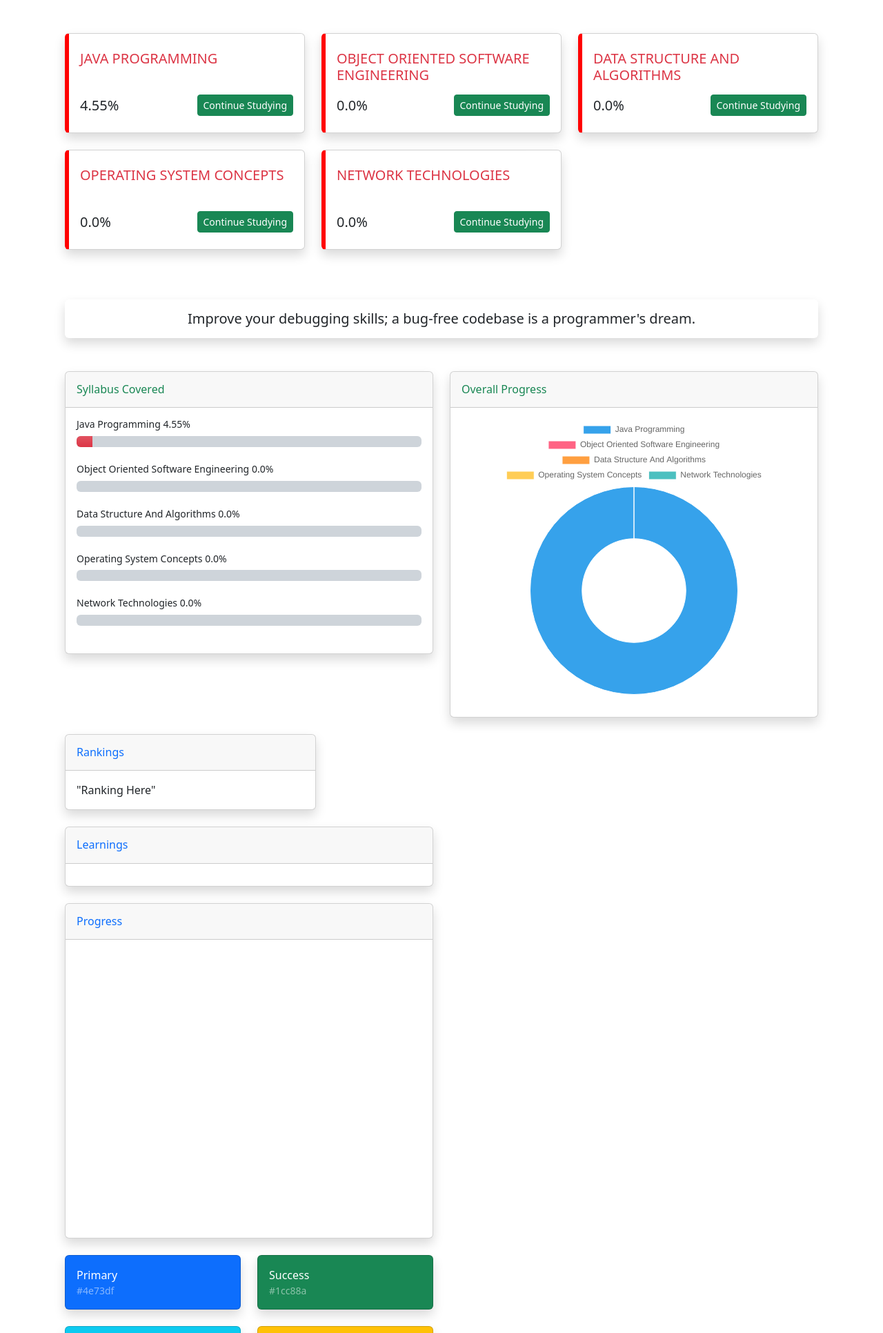
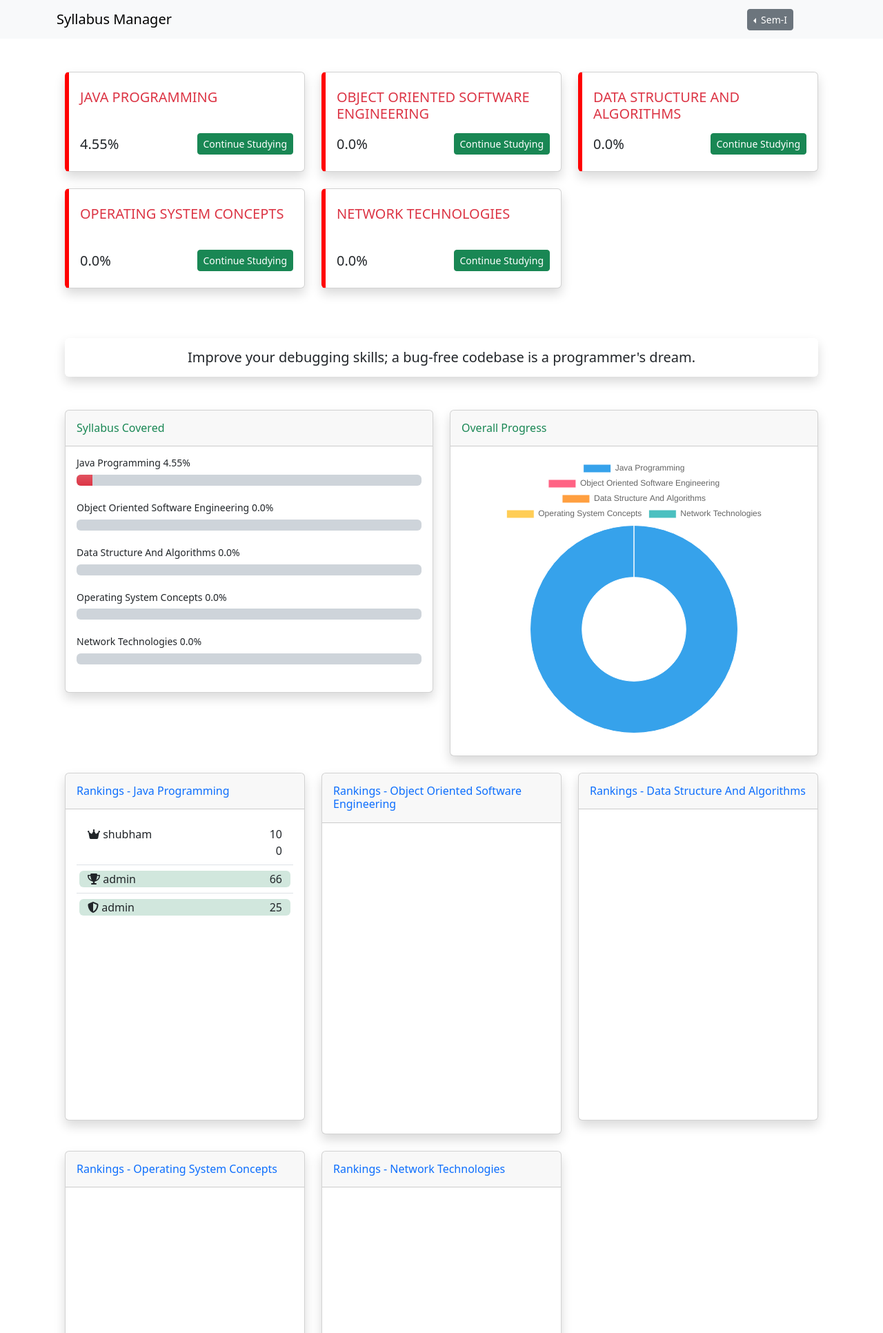
Before and after one commit to VivekPatil28/SyllabusManager, a Django app: page / in a window 1280 px wide. Shown: the top 1932 px of the page at 69% size. Run offline with Django 4.2, Linux system fonts and the light colour scheme; a user stored in the database is signed in; data comes from the database, SQL or seed files in the repository; both versions use the stored data as it was after the commit; some libraries are stand-ins or nearby versions.

Commit message:
Added sem changing mechanism

```diff
--- a/Main/models.py
+++ b/Main/models.py
@@ -14,7 +14,7 @@ class Semester(models.Model):
 
 class Subject(models.Model):
     name = models.CharField(max_length=500, default="")
-    sem=models.ForeignKey(Semester,on_delete=models.CASCADE,blank=True,null=True,default=None)
+    sem=models.ForeignKey(Semester,on_delete=models.CASCADE,blank=True,null=True,default=None,related_name='subjects')
 
     def __str__(self) -> str:
         return self.name
@@ -100,6 +100,7 @@ class UserQuizAttempt(models.Model):
     test = models.ForeignKey(Test, on_delete=models.CASCADE,related_name="user_attempted_test")
     date_attempted = models.DateTimeField(auto_now_add=True)
     score = models.PositiveIntegerField(default=0)
+    percentage=models.PositiveIntegerField(default=0)
     is_ended=models.BooleanField(default=False)
     def __str__(self):
         return f"{self.user.username} - {self.test.name} ({self.date_attempted})"
--- a/Main/templatetags/custom_tags.py
+++ b/Main/templatetags/custom_tags.py
@@ -18,3 +18,7 @@ def calculate_syllabus_coverage(subject, user):
 @register.filter
 def is_attempted_test(test,user):
     return UserQuizAttempt.objects.filter(user=user, test=test).exists()
+
+@register.filter
+def get_all_UserQuizAttempt_per_subject(subject):
+    return UserQuizAttempt.objects.filter(test__subject=subject).order_by('-percentage')
--- a/Main/urls.py
+++ b/Main/urls.py
@@ -13,4 +13,5 @@ urlpatterns = [
     path('showResult',views.showResult),
     path("signup",views.signup,name='signup'),
     path("signout",views.signout,name='signout'),
+    path("sem",views.changeSem,name='changeSem'),
 ]
--- a/Main/views.py
+++ b/Main/views.py
@@ -4,6 +4,7 @@ from django.core.paginator import Paginator
 from django.http import JsonResponse
 from .models import *
 import json
+import math
 from django.contrib.auth import authenticate, login, logout
 from django.contrib.auth.models import User
 from django.contrib.auth.decorators import login_required
@@ -11,10 +12,17 @@ from django.views.decorators.cache import cache_control
 
 @login_required
 def homepage(request):
-    Subjects = Subject.objects.filter(sem=1)
+    semester=Semester.objects.all()
+    if 'sem_id' in request.session:
+        current_sem = Semester.objects.get(id=request.session['sem_id'])
+    else:
+        current_sem = Semester.objects.get(id=1)
+    Subjects = Subject.objects.filter(sem=current_sem)
     params = {
         "Subjects": Subjects,
         "quote": Quote,
+        "semester":semester,
+        "current_sem":current_sem,
     }
     return render(request, "homepage.html", params)
 
@@ -93,6 +101,7 @@ def readyToStartTest(request):
     params={
         'test':test,
     }
+    #Return to the homepage if the user already given that Test
     if quiz_attempt.is_ended:
         return redirect('/')
     return render(request,'readytostartTest.html',params)
@@ -105,6 +114,7 @@ def starttest(request):
         return HttpResponseRedirect(request.META.get("HTTP_REFERER"))
     test_id = request.session.get('test_id')
     test = Test.objects.get(id=test_id)
+    #Return to the homepage if the user already given that Test
     if UserQuizAttempt.objects.get(user=request.user,test=test).is_ended:
         return redirect('/')
     questions = Question.objects.filter(test=test)
@@ -135,9 +145,11 @@ def showResult(request):
     if not request.session.get('test_id'):
         return redirect('/')
     quiz=UserQuizAttempt.objects.get(user=request.user,test=request.session.get('test_id'))
+    questions_len=Question.objects.filter(test=request.session.get('test_id')).count()
     res = UserAnswer.objects.filter(user=request.user)
     counter = sum(bool(i.is_correct) for i in res)
     quiz.score=counter
+    quiz.percentage=round(counter/questions_len*100,2)
     quiz.is_ended=True
     quiz.save()
 
@@ -156,3 +168,9 @@ def subtopicdesc(request, str):
         "subtopic": subtopic,
     }
     return render(request, "subtopicdesc.html", params)
+
+def changeSem(request):
+    sem_id=request.POST.get('sem_id')
+    print(sem_id)
+    request.session['sem_id'] = sem_id
+    return redirect('/')
--- a/SyllabusManager/settings.py
+++ b/SyllabusManager/settings.py
@@ -125,3 +125,4 @@ STATIC_URL = 'static/'
 DEFAULT_AUTO_FIELD = 'django.db.models.BigAutoField'
 
 LOGIN_URL = 'signin'
+SESSION_COOKIE_AGE =5184000
--- a/templates/base.html
+++ b/templates/base.html
@@ -7,6 +7,7 @@
     <link rel="icon" href="https://us.123rf.com/450wm/mmfcreative/mmfcreative2105/mmfcreative210501751/168545516-sm-initial-letter-vector-logo.jpg?ver=6">
     <link href="https://cdn.jsdelivr.net/npm/bootstrap@5.3.1/dist/css/bootstrap.min.css" rel="stylesheet" integrity="sha384-4bw+/aepP/YC94hEpVNVgiZdgIC5+VKNBQNGCHeKRQN+PtmoHDEXuppvnDJzQIu9" crossorigin="anonymous">
     <script src="https://cdn.jsdelivr.net/npm/chart.js"></script>
+    <link rel="stylesheet" href="https://cdnjs.cloudflare.com/ajax/libs/font-awesome/6.4.2/css/all.min.css" integrity="sha512-z3gLpd7yknf1YoNbCzqRKc4qyor8gaKU1qmn+CShxbuBusANI9QpRohGBreCFkKxLhei6S9CQXFEbbKuqLg0DA==" crossorigin="anonymous" referrerpolicy="no-referrer" />
   </head>
   <body>
     {% block body %}
--- a/templates/homepage.html
+++ b/templates/homepage.html
@@ -1,12 +1,50 @@
 {% extends 'base.html' %}
 {% load custom_tags %}
 {% block body %}
+
+<style>
+    .scrollable-list::-webkit-scrollbar {
+    width: 7px;
+    }
+
+    {% comment %} .scrollable-list::-webkit-scrollbar-track {
+    background: #f3f3f3;
+    border-radius: 15px;
+    } {% endcomment %}
+
+    .scrollable-list::-webkit-scrollbar-thumb {
+    background-color: #999;
+    border-radius:15px;
+    }
+
+    .scrollable-list::-webkit-scrollbar-thumb:hover {
+    background-color: #888;
+    }
+</style>
+<nav class="navbar navbar-expand-lg bg-body-tertiary">
+  <div class="container">
+    <a class="navbar-brand" href="#">Syllabus Manager</a>
+    <div class="btn-group dropstart">
+    <button class="btn btn-secondary btn-sm dropdown-toggle me-md-5 " type="button" data-bs-toggle="dropdown" aria-expanded="false">
+        {{current_sem.name}}
+    </button>
+    <ul class="dropdown-menu">
+        {% for sem in semester %}
+            <form action="/sem" method="post">
+            {% csrf_token %}
+            <input type="text" hidden name="sem_id" value="{{sem.id}}">
+            <li class="dropdown-item"><input class='w-100' style="border:none;" type="submit" value="{{sem.name}}"></li>
+            </form>
+        {% endfor %}
+    </ul>
+    </div>
+  </div>
+</nav>
 <div class="container-fluid">
-
 <div id="wrapper" class="container pt-5">
     <div class="container-fluid">
         <div class="row">
-            {% for sub in Subjects %}
+            {% for sub in current_sem.subjects.all %}
                 <div class="col-xl-4 col-md-6 mb-4" >
                     <div class="card shadow h-100 py-2 " style="border-left:6px solid red;">
                         <div class="card-body">
@@ -59,17 +97,33 @@
 
             </div>
 
+            <div class="row">
+                {% for sub in Subjects %}
+                    <div class="col-xl-4 col-md-6 ">
+                        <div class="card shadow mb-4">
+                            <div class="card-header py-3 d-flex flex-row align-items-center justify-content-between">
+                                <h6 class="m-0 font-weight-bold text-primary">Rankings - {{sub.name}}</h6>
+                            </div>
+                            <div class="card-body scrollable-list overflow-y-scroll " style="max-height:450px;height:450px;">
+                                <ul class="list-group list-group-flush">
+                                    {% for test in sub|get_all_UserQuizAttempt_per_subject %}
+                                    <li class="list-group-item">
+                                        <div class="row rounded-2 {% if test.user == request.user%} bg-success-subtle{% endif %}">
+                                            <div class="col-9 col-md-10 ">
+                                                {% if forloop.first %}<i class="fa-solid fa-crown fa-bounce"></i>{% endif %}
+                                                {% if forloop.counter == 2 %}<i class="fa-solid fa-trophy"></i>{% endif %}
+                                                {% if forloop.counter == 3 %}<i class="fa-solid fa-shield-halved"></i>{% endif %}
+                                                {{test.user.username|truncatechars:30}}</div>
+                                            <div class="col-3 col-md-2 text-end">{{test.percentage}}</div>
+                                        </div>
+                                    </li>
+                                    {% endfor %}
+                                </ul>
+                            </div>
+                        </div>
+                    </div>
+                {% endfor %}
 
-            <div class="col-xl-4 col-lg-5">
-                <div class="card shadow mb-4">
-                    <div
-                        class="card-header py-3 d-flex flex-row align-items-center justify-content-between">
-                        <h6 class="m-0 font-weight-bold text-primary">Rankings</h6>
-                    </div>
-                    <div class="card-body">
-                        "Ranking Here"
-                    </div>
-                </div>
             </div>
 
         <!-- Content Row -->
--- a/templates/roadmap.html
+++ b/templates/roadmap.html
@@ -107,7 +107,7 @@
     right: -55.8px;
 }
 </style>
-    <div class="container-fluid bg-black">
+    <div class="container-fluid">
     <div class="row">
         <div class="col-md-12">
             <div class="container-fluid">
@@ -142,7 +142,7 @@
                                                     <form action="/test" method="post">
                                                         {%  csrf_token %}
                                                         <input type="submit" class="btn btn-primary btn-sm" value="Start Test" {% if test|is_attempted_test:request.user  %}disabled{% endif %}>
-                                                        <input class="form-check-input" type="checkbox" id="checkboxNoLabel" disabled>
+                                                        <input class="form-check-input" type="checkbox" id="checkboxNoLabel" disabled {% if test|is_attempted_test:request.user  %} checked{% endif %}>
                                                         <input type="text" value="{{test.id}}" name="test_id" hidden>
                                                     </form>
                                                 </div>
--- a/templates/test.html
+++ b/templates/test.html
@@ -86,7 +86,7 @@
                         {% endfor %}
                         <input type="radio" name="ans" value="None" hidden disabled selected>
                     </div>
-                    <div class="d-flex justify-content-end p-3 bg-white">
+                    <div class="d-flex justify-content-start p-3 bg-white">
 
                     {% comment %} <button class="btn btn-primary d-flex align-items-center btn-danger" type="button"  {% if not page_obj.has_previous %}disabled {%else%} onclick="submitForm({{ page_obj.previous_page_number }})"{% endif %}>
                     <i class="fa fa-angle-left mt-1 mr-1"></i>&nbsp;previous</button> {% endcomment %}
```
Also changed, not shown: templates/readytostartTest.html (+20 -7 lines), templates/test_results.html (+6 -5 lines), Main/migrations/0012_userquizattempt_percentage_and_more.py (added), db.sqlite3.
